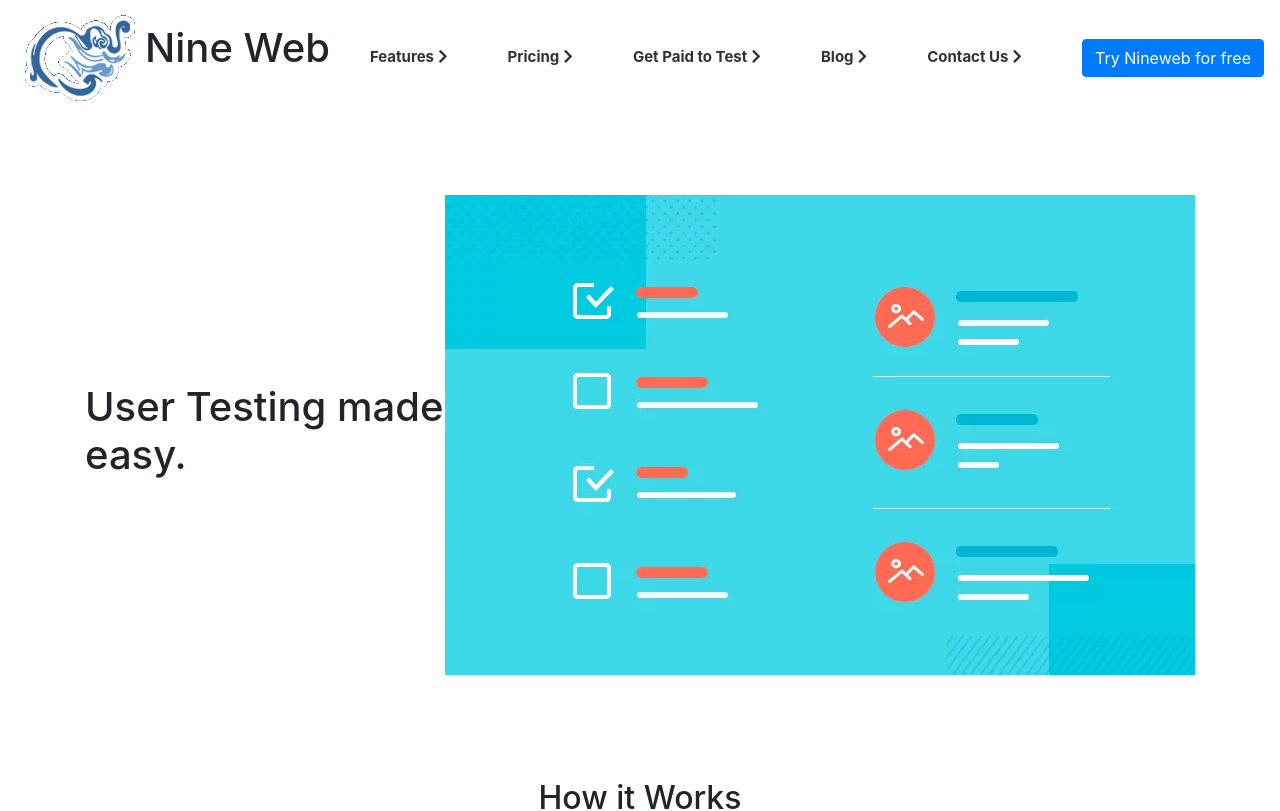
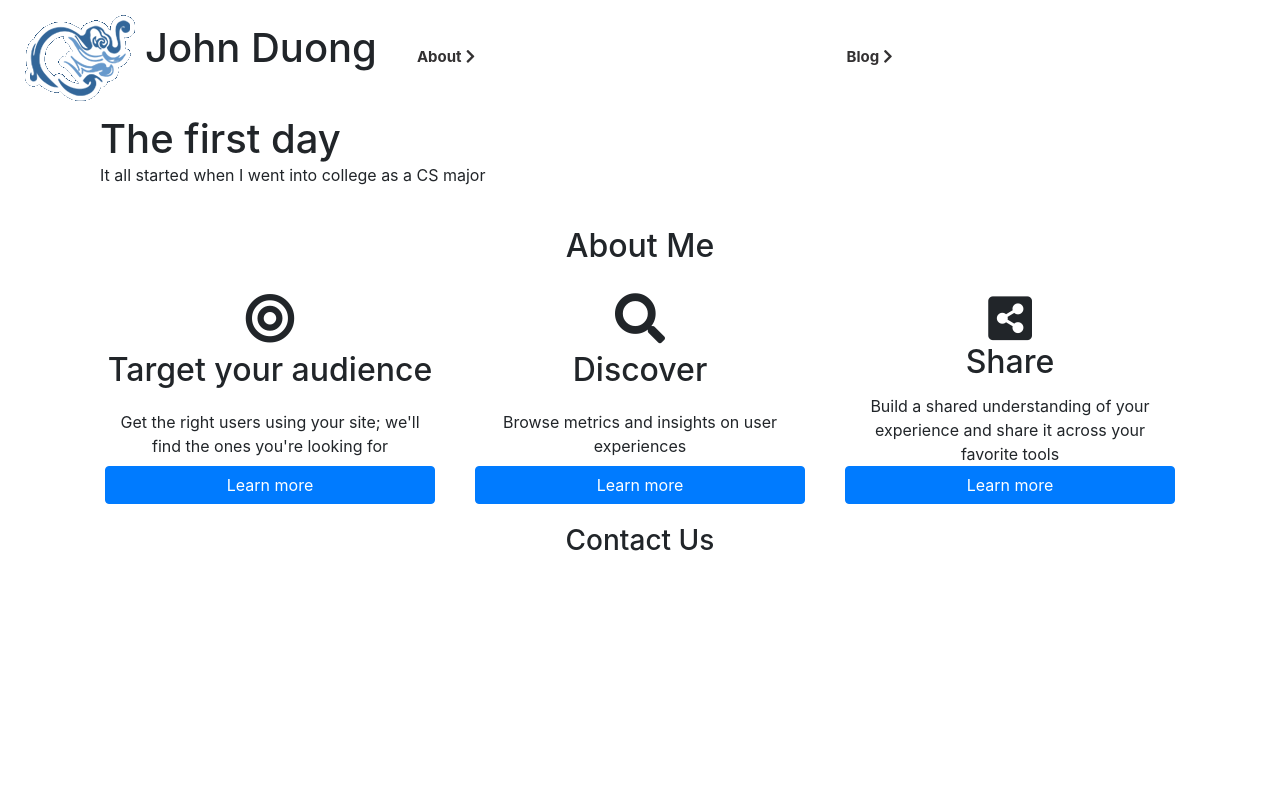
Before and after one commit to tehnuge/website, a React (Create React App) app: page / in a window 1280 px wide. Shown: the top 811 px of the page. Built offline with nearby package versions, Linux system fonts and the light colour scheme.

Commit message:
initial commit

```diff
--- a/src/App.css
+++ b/src/App.css
@@ -35,9 +35,7 @@ a:hover {
   max-height: 80vh;
   max-width: 60vw;
 }
-.hero {
-  min-height: 80vh;
-}
+
 .tabs {
   position: relative;
   flex-direction: row;
--- a/src/App.js
+++ b/src/App.js
@@ -18,11 +18,8 @@ AOS.init();
 //const imgBg = "https://news.sophos.com/wp-content/uploads/2019/07/shutterstock_571378933-compressor.jpg"
 const App = () => {
   const titles = [
-    { name: "Features", body: Text.CLOUD_WEB_HOSTING_D, bodyTitle: Text.CLOUD_WEB_HOSTING_T },
-    { name: "Pricing", body: Text.CLOUD_SERVER_D, bodyTitle: Text.CLOUD_SERVER_T },
-    { name: "Get Paid to Test", body: Text.CLOUD_MAIL_D, bodyTitle: Text.CLOUD_MAIL_T },
-    { name: "Blog", body: Text.DOMAIN_D, bodyTitle: Text.DOMAIN_T },
-    { name: 'Contact Us', body: '+66 0 2722 9080 +66 8 5807 2443', bodyTitle: 'Phone' }
+    { name: "About", body: Text.CLOUD_WEB_HOSTING_D, bodyTitle: Text.CLOUD_WEB_HOSTING_T },
+    { name: "Blog", body: Text.CLOUD_SERVER_D, bodyTitle: Text.CLOUD_SERVER_T },
   ]
 
   const cards = [
@@ -38,7 +35,7 @@ const App = () => {
           <div>
             <img src="nineweb_mod.png" className="App-logo" alt="logo" />
           </div>
-          <h1>{Text.NINE_WEB}</h1>
+          <h1>{Text.NAME}</h1>
           {/* mobile */}
           <div className="tabs-m dropdown">
             <i className="fas fa-bars"></i>
@@ -58,9 +55,6 @@ const App = () => {
               })}
             </div>
           </ul>
-          <span className="free">
-            <Button variant="primary">Try Nineweb for free</Button>
-          </span>
         </header>
         <Switch>
           <Route exact path='/'>
--- a/src/Contact.js
+++ b/src/Contact.js
@@ -3,10 +3,10 @@ import React, { useState, useEffect } from 'react';
 
 
 const Contact = props => {
-  async function postData(url, data = { email, name, phone, info }) {
-    console.log(url)
+  async function postData(event, data = { email, name, phone, info }) {
     // Default options are marked with *
-    const response = await fetch(url, {
+    console.log(data)
+    const response = await fetch('/send', {
       method: 'POST', // *GET, POST, PUT, DELETE, etc.
       mode: 'cors', // no-cors, *cors, same-origin
       cache: 'no-cache', // *default, no-cache, reload, force-cache, only-if-cached
@@ -43,16 +43,19 @@ const Contact = props => {
       case "info":
         setInfo(value);
         break;
+      default:
+        break;
     }
   }
 
 
   return (
-    <div className="container-fluid">
+    <div className="d-flex justify-content-center">
+
+      <form>
       <h2>
         Learn More
     </h2>
-      <form>
         <div className="form-group">
           <label>
             Email
@@ -74,7 +77,7 @@ const Contact = props => {
             <textarea name='info' onChange={handleChange} />
           </div>
         </div>
-        <input type="button" value="Submit" onClick={postData('/send')} />
+        <input type="button" value="Submit" onClick={postData} />
       </form>
     </div>
   )
--- a/src/Home.js
+++ b/src/Home.js
@@ -4,12 +4,12 @@ import Card from './Card';
 const Home = props => {
   return (
     <div className="container">
-      <div className="hero d-flex align-items-center justify-content-between">
-        <h1>User Testing made easy.</h1>
-        <img data-aos="fade-left" src={props.imgBg} alt="server" className="img-fluid main-image" />
+      <div className="col-sm-12">
+        <h1>The first day</h1>
+        <p>It all started when I went into college as a CS major</p>
       </div>
       <br />
-      <h2 className="d-flex justify-content-center">How it Works</h2>
+      <h2 className="d-flex justify-content-center">About Me</h2>
       <div className="cards d-flex justify-content-between ">
         {props.cards.map(card =>
           <Card card={card} />
--- a/src/text.js
+++ b/src/text.js
@@ -1,4 +1,4 @@
-export const NINE_WEB = "Nine Web"
+export const NAME = "John Duong"
 export const CLOUD_WEB_HOSTING = "Cloud Web Hosting"
 export const CLOUD_WEB_HOSTING_D = `Major benefit of cloud is it will move your
   website to the fastest server available automatically.
```
Also changed, not shown: 2 other files (tests, documents, lock files or other folders).
